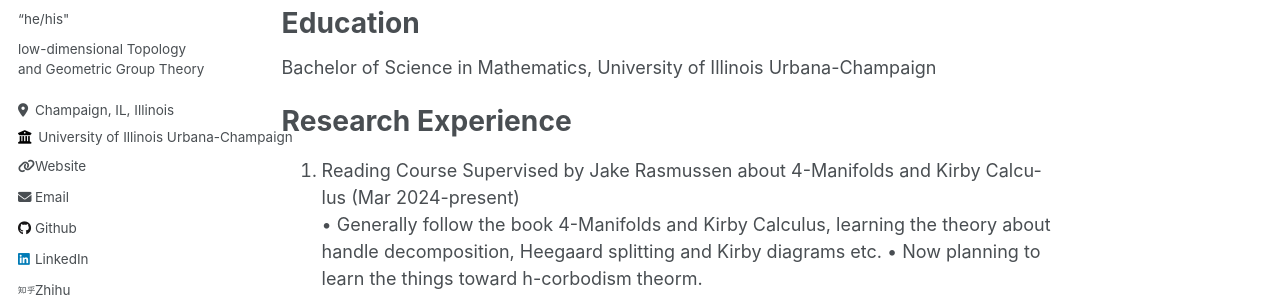
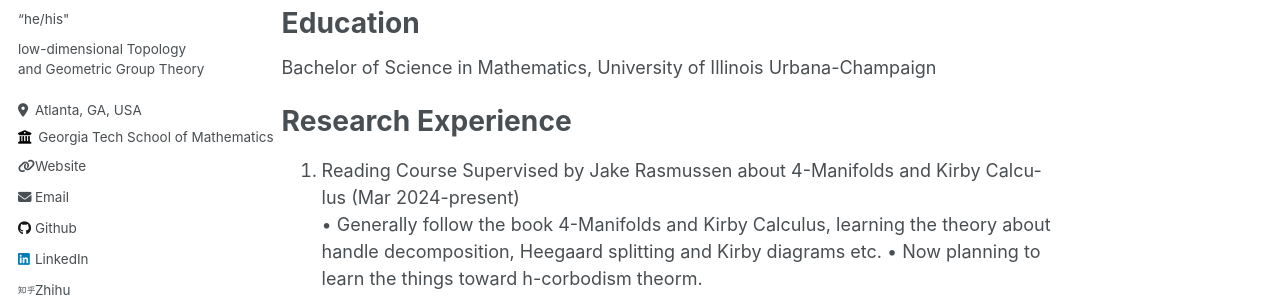
Before and after one commit to Yanzhihong-Hu/Yanzhihong-Hu.github.io, a Jekyll site: the page built from _pages/about.md, in a window 1280 px wide. Shown: the part 285-582 px from the top of the page. Built offline with Jekyll 4.4.1, drawn with Linux system fonts in a browser that asks for light colours.

Commit message:
Update _config.yml

```diff
--- a/_config.yml
+++ b/_config.yml
@@ -25,10 +25,10 @@ author:
   name             : "Yanzhihong Hu"
   pronouns         : “he/his"
   bio              : "low-dimensional Topology and Geometric Group Theory"
-  location         : "Champaign, IL, Illinois"
-  employer         : "University of Illinois\nUrbana-Champaign"
-  uri              : https://illinois.edu/
-  email            : "yh60@illinois.edu"
+  location         : "Atlanta, GA, USA"
+  employer         : "Georgia Tech School of Mathematics"
+  uri              : "https://math.gatech.edu/"
+  email            : "yhu734@gatech.edu"
 
   # Academic websites
   arxiv            : # URL - Update with the correct link to your profile
```
